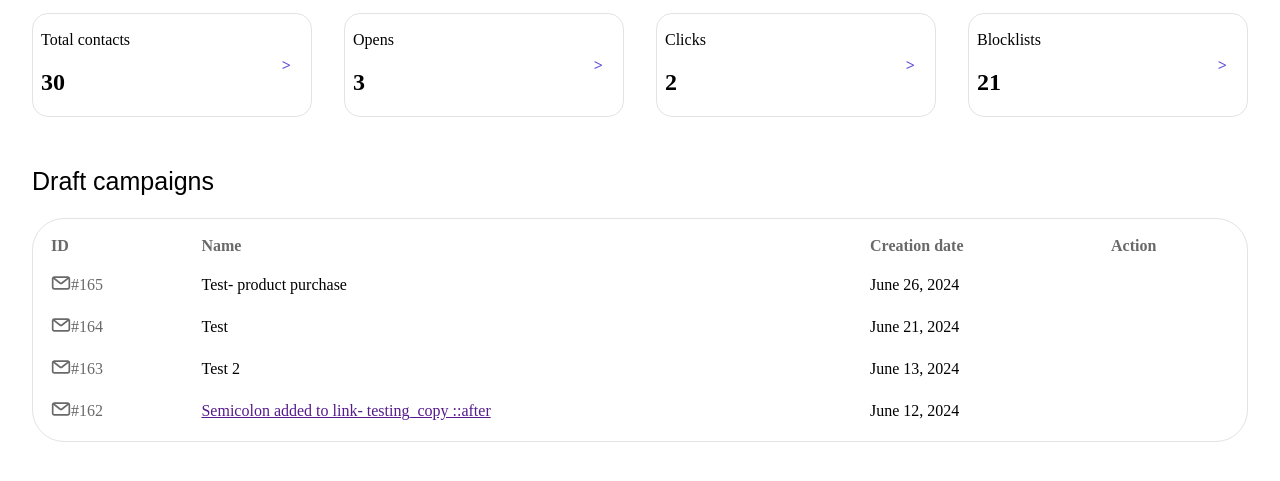
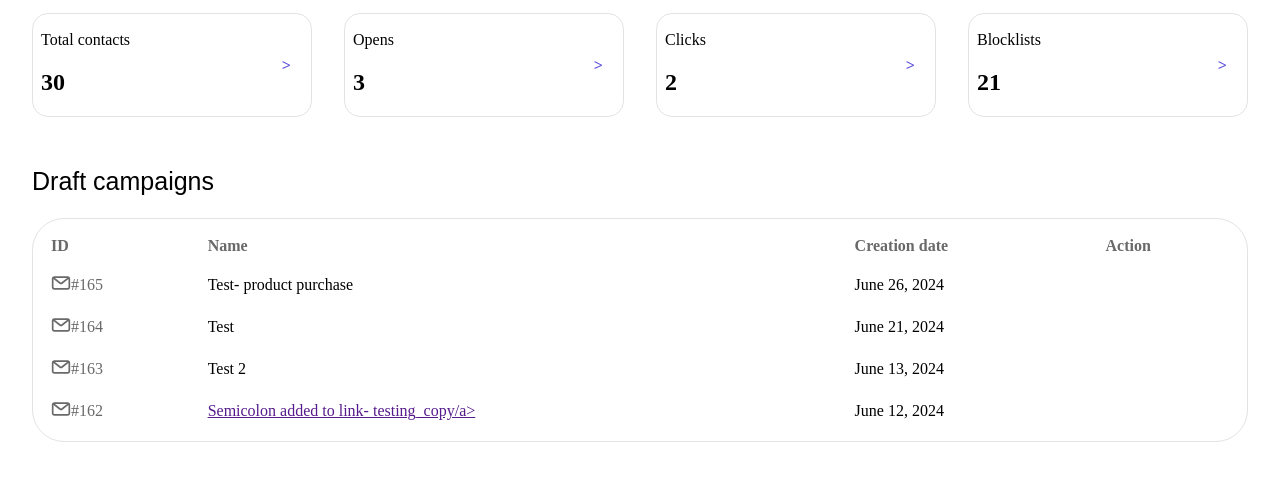
Before and after one commit to sunidhij7/Campaign-dashboard, a plain HTML site: page index.html in a window 1280 px wide. Shown: the part 139-620 px from the top of the page. Drawn offline with Linux system fonts and the light colour scheme.

Commit message:
class changes

```diff
--- a/index.html
+++ b/index.html
@@ -93,7 +93,8 @@
           <td class="table-content__row1">
             <div class="table-content__row1--icon"><svg width="20px" height="20px" viewBox="0 0 24 24" fill="none" xmlns="http://www.w3.org/2000/svg" stroke="696969"><g id="SVGRepo_bgCarrier" stroke-width="0"></g><g id="SVGRepo_tracerCarrier" stroke-linecap="round" stroke-linejoin="round"></g><g id="SVGRepo_iconCarrier"> <path fill-rule="evenodd" clip-rule="evenodd" d="M20 4C21.6569 4 23 5.34315 23 7V17C23 18.6569 21.6569 20 20 20H4C2.34315 20 1 18.6569 1 17V7C1 5.34315 2.34315 4 4 4H20ZM19.2529 6H4.74718L11.3804 11.2367C11.7437 11.5236 12.2563 11.5236 12.6197 11.2367L19.2529 6ZM3 7.1688V17C3 17.5523 3.44772 18 4 18H20C20.5523 18 21 17.5523 21 17V7.16882L13.8589 12.8065C12.769 13.667 11.231 13.667 10.1411 12.8065L3 7.1688Z" fill="#696969"></path> </g></svg></div>
             <span class="idd"> #163 </span>
-          </td class="table-content__row2">          <td>Test 2</td>
+          </td >
+           <td class="table-content__row2">Test 2</td>
           <td ><time>June 13, 2024</time></td>
           <td>&nbsp;</td>
         </tr>
@@ -101,7 +102,7 @@
           <td class="table-content__row1">
             <div class="table-content__row1--icon"><svg width= "20px" height="20px" viewBox="0 0 24 24" fill="none" xmlns="http://www.w3.org/2000/svg" stroke="696969"><g id="SVGRepo_bgCarrier" stroke-width="0"></g><g id="SVGRepo_tracerCarrier" stroke-linecap="round" stroke-linejoin="round"></g><g id="SVGRepo_iconCarrier"> <path fill-rule="evenodd" clip-rule="evenodd" d="M20 4C21.6569 4 23 5.34315 23 7V17C23 18.6569 21.6569 20 20 20H4C2.34315 20 1 18.6569 1 17V7C1 5.34315 2.34315 4 4 4H20ZM19.2529 6H4.74718L11.3804 11.2367C11.7437 11.5236 12.2563 11.5236 12.6197 11.2367L19.2529 6ZM3 7.1688V17C3 17.5523 3.44772 18 4 18H20C20.5523 18 21 17.5523 21 17V7.16882L13.8589 12.8065C12.769 13.667 11.231 13.667 10.1411 12.8065L3 7.1688Z" fill="#696969"></path> </g></svg></div>
             <span class="idd"> #162 </span>
-          </td>          <td class="table-content__row2"><a href="" title="Semicolon added to link- testing_copy">Semicolon added to link- testing_copy ::after</a></td>
+          </td>          <td class="table-content__row2"><a href="" title="Semicolon added to link- testing_copy">Semicolon added to link- testing_copy/a></td>
           <td><time>June 12, 2024</time></td>
           <td>&nbsp;</td>
         </tr>
```
